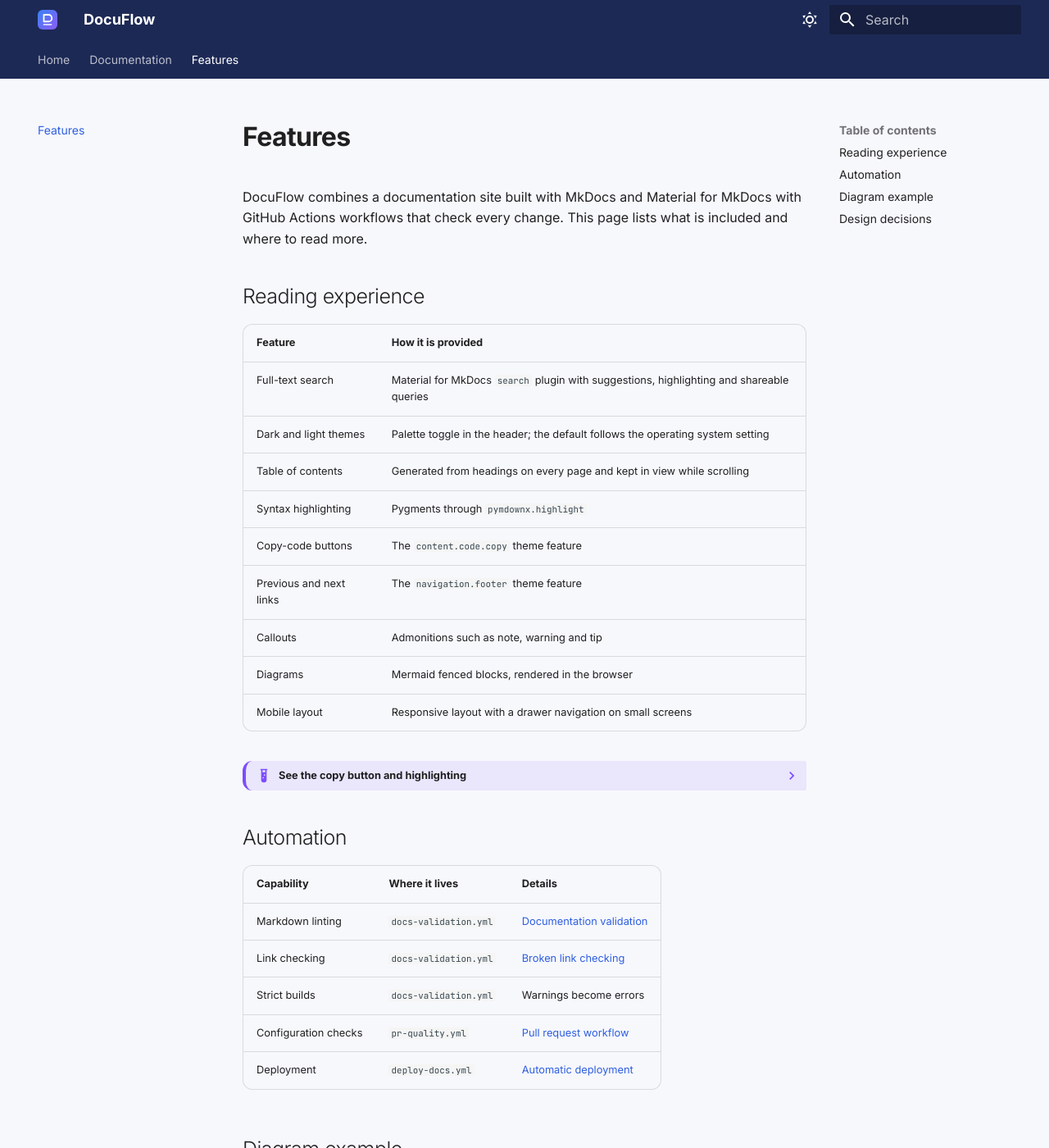
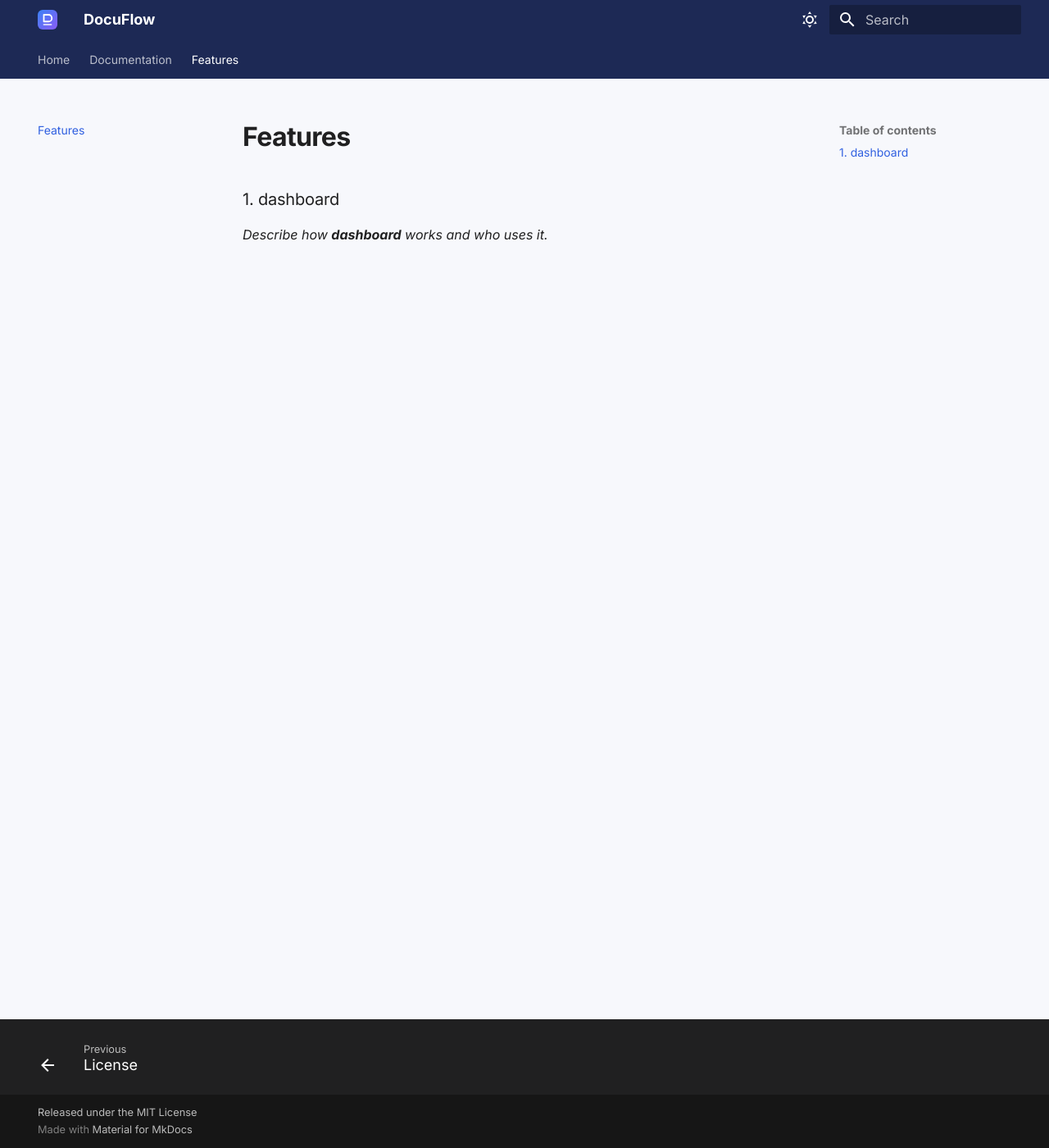
Before and after one commit to srivalli-1016/DocuFlow, an MkDocs documentation site: the page built from docs/features.md, in a window 1280 px wide and 1400 px high. Shown: the whole window at 82% size. Built offline with MkDocs 1.6.1 and Material for MkDocs 9.7.7, drawn with Linux system fonts in a browser that asks for light colours; some of the changed text lies outside the part shown.

Commit message:
docs: publish docs/features.md via DocuFlow

````diff
--- a/docs/features.md
+++ b/docs/features.md
@@ -1,58 +1,5 @@
----
-title: Features
-description: What the DocuFlow site and its automation provide.
----
-
 # Features
 
-DocuFlow combines a documentation site built with MkDocs and Material for MkDocs with GitHub Actions workflows that
-check every change. This page lists what is included and where to read more.
+### 1. dashboard
 
-## Reading experience
-
-| Feature | How it is provided |
-| --- | --- |
-| Full-text search | Material for MkDocs `search` plugin with suggestions, highlighting and shareable queries |
-| Dark and light themes | Palette toggle in the header; the default follows the operating system setting |
-| Table of contents | Generated from headings on every page and kept in view while scrolling |
-| Syntax highlighting | Pygments through `pymdownx.highlight` |
-| Copy-code buttons | The `content.code.copy` theme feature |
-| Previous and next links | The `navigation.footer` theme feature |
-| Callouts | Admonitions such as note, warning and tip |
-| Diagrams | Mermaid fenced blocks, rendered in the browser |
-| Mobile layout | Responsive layout with a drawer navigation on small screens |
-
-??? example "See the copy button and highlighting"
-
-    ```python
-    def greet(name: str) -> str:
-        """Return a friendly greeting."""
-        return f"Hello, {name}!"
-    ```
-
-## Automation
-
-| Capability | Where it lives | Details |
-| --- | --- | --- |
-| Markdown linting | `docs-validation.yml` | [Documentation validation](automation/documentation-validation.md) |
-| Link checking | `docs-validation.yml` | [Broken link checking](automation/broken-link-checking.md) |
-| Strict builds | `docs-validation.yml` | Warnings become errors |
-| Configuration checks | `pr-quality.yml` | [Pull request workflow](automation/pull-request-workflow.md) |
-| Deployment | `deploy-docs.yml` | [Automatic deployment](automation/automatic-deployment.md) |
-
-## Diagram example
-
-```mermaid
-flowchart LR
-    A[Edit Markdown] --> B[Open pull request]
-    B --> C{Checks pass?}
-    C -- yes --> D[Review and merge]
-    C -- no --> A
-    D --> E[Deploy to GitHub Pages]
-```
-
-## Design decisions
-
-- No database, backend or paid service is needed. The output is static HTML.
-- No repository secrets are used. Workflows rely on the built-in `GITHUB_TOKEN` with minimal permissions.
-- Every tool version is pinned, so a build today behaves like a build next month.
+_Describe how **dashboard** works and who uses it._
````
